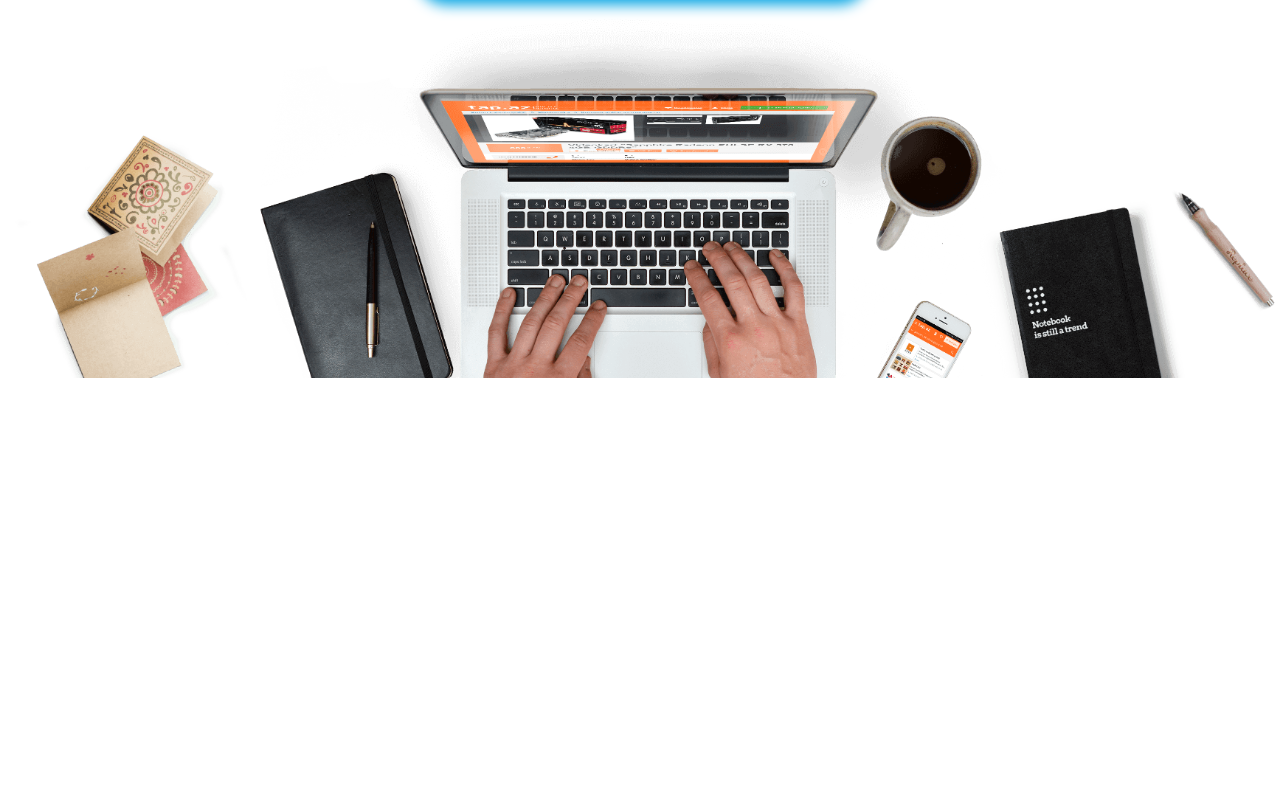
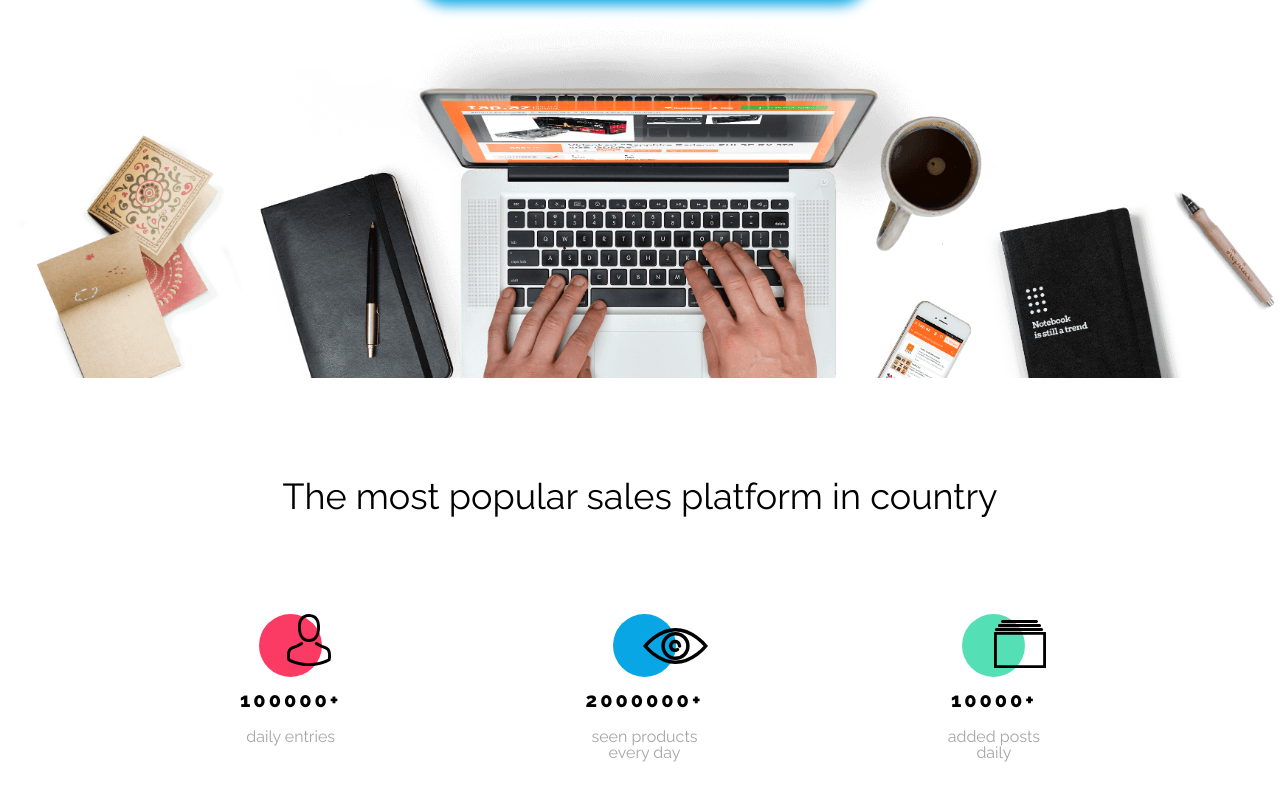
Before and after one commit to Tommatino/BESTSHOP_RWD, a website built with Parcel: page index.html in a window 1280 px wide. Shown: the part 388-1188 px from the top of the page. Before the commit the page ends 800 px from the top, so only its background shows below. Built offline with nearby package versions, Linux system fonts and the light colour scheme.

Commit message:
statistics

```diff
--- a/index.html
+++ b/index.html
@@ -58,7 +58,37 @@
     <img src="assets/Background.png" alt="office equipment" class="opening__image" />
 </section>
 
+<section class="statistics">
+    <div class="container">
+        <h2 class="statistics__title">The most popular sales platform in country</h2>
 
+        <div class="statistics__container">
+            <div class="statistics__single">
+                <div class="statistics__circle">
+                    <img src="assets/Person.svg" alt="person" class="statistics__img"/>
+                </div>
+                <div class="statistics__number">100000+</div>
+                <div class="statistics__description">daily entries</div>
+            </div>
+
+            <div class="statistics__single">
+                <div class="statistics__circle">
+                    <img src="assets/Eye.svg" alt="person" class="statistics__img"/>
+                </div>
+                <div class="statistics__number">2000000+</div>
+                <div class="statistics__description">seen products<br>every day</div>
+            </div>
+
+            <div class="statistics__single">
+                <div class="statistics__circle">
+                    <img src="assets/Catalog.svg" alt="person" class="statistics__img"/>
+                </div>
+                <div class="statistics__number">10000+</div>
+                <div class="statistics__description">added posts<br>daily</div>
+            </div>
+        </div>
+    </div>
+</section>
 
 
 <!--    <section class="statistics" id="why_us">-->
--- a/scss/elements/_statistics.scss
+++ b/scss/elements/_statistics.scss
@@ -0,0 +1,101 @@
+@import "../settings/variables";
+@import "../settings/mixins";
+
+
+.statistics {
+  margin-top: 6.25rem;
+  @include tablet {
+    margin-top: 50px;
+  };
+
+  &__title {
+    text-align: center;
+    font-family: $font-raleway;
+    font-size: 2.25rem;
+  }
+
+  &__container {
+    max-width: 50rem;
+    margin: 6.25rem auto 7.5rem;
+    display: flex;
+    justify-content: space-between;
+    @include tablet {
+      margin: 2.1875rem auto 3.125rem;
+      flex-direction: column;
+      align-items: center;
+    }
+  }
+
+  &__single {
+    max-width: 10rem;
+    display: flex;
+    flex-direction: column;
+    justify-content: flex-start;
+    align-items: center;
+    text-align: center;
+    font-family: $font-raleway;
+    @include tablet {
+      margin-bottom: 2.1875rem;
+      &:last-child {
+        margin-bottom: 0;
+      }
+    }
+
+    &:nth-child(1) {
+      .statistics__circle {
+        background-color: $color-red;
+      }
+
+      .statistics__img {
+        top: 0;
+        left: 45%;
+      }
+    }
+
+    &:nth-child(2) {
+      .statistics__circle {
+        background-color: $color-primary;
+      }
+
+      .statistics__img {
+        top: 0.875rem;
+        left: 47%;
+      }
+    }
+
+
+    &:nth-child(3) {
+      .statistics__circle {
+        background-color: $color-green;
+      }
+
+      .statistics__img {
+        top: 0.375rem;
+        left: 50%;
+      }
+    }
+  }
+
+  &__circle {
+    border-radius: 50%;
+    width: 3.9375rem;
+    height: 3.9375rem;
+    position: relative;
+  }
+
+  &__img {
+    position: absolute;
+  }
+
+  &__number {
+    font-size: 1.25rem;
+    font-weight: 800;
+    letter-spacing: 0.1875rem;
+    margin-top: 0.8125rem;
+  }
+
+  &__description {
+    color: $color-grey;
+    margin-top: 1.1875rem;
+  }
+}
```
Also changed, not shown: dist/Catalog.8507218e.svg (added), dist/Eye.e60e75e7.svg (added), dist/Person.e8721018.svg (added), dist/index.html, 2 other files.
